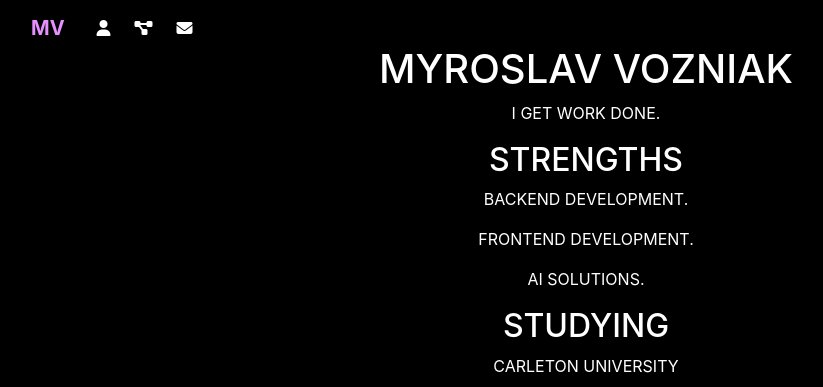
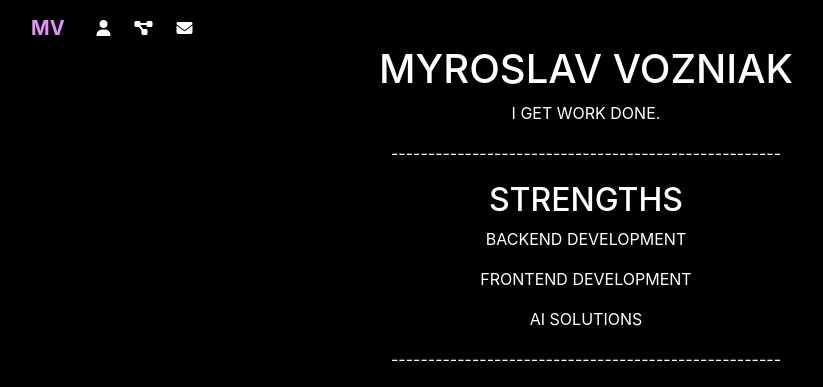
Before and after one commit to MyroslavG/PERSONAL-WEBSITE, a Flask app: page /about in a window 1280 px wide. Shown: the top 387 px of the page, without its empty margins (54-877 px from the left). Run offline with Flask 3, Linux system fonts and the light colour scheme; some libraries are stand-ins or nearby versions.

Commit message:
to about.html added

```diff
--- a/run.py
+++ b/run.py
@@ -21,11 +21,11 @@ def home():
 
 @app.route('/about')
 def about():
-    return render_template('about.html')
+    return render_template('about.html', title='ABOUT')
 
 @app.route('/projects')
 def projects():
-    return render_template('projects.html')
+    return render_template('projects.html', title='PROJECTS')
 
 class Message(db.Model):
     id = db.Column(db.Integer, primary_key=True)
@@ -51,4 +51,4 @@ def contact():
         db.session.add(message)
         db.session.commit()
         return redirect(url_for('contact'))
-    return render_template('contact.html', title='Contact', form=form, legend='Contact')
+    return render_template('contact.html', title='CONTACT', form=form, legend='Contact')
--- a/static/style.css
+++ b/static/style.css
@@ -1,17 +1,13 @@
-/* Reset some default styles */
 body {
     margin: 0;
     padding: 0;
 }
 
 .bg {
-    /* The image used */
     background-image: url("IMG_1460_cropped.jpg");
 
-    /* Full height */
     height: 100%;
 
-    /* Center and scale the image nicely */
     background-position: center;
     background-repeat: no-repeat;
     background-size: cover;
@@ -32,7 +28,6 @@ h1, h2, h3, h4, p, span, li {
 }
 
 
-/* Navigation Bar */
 nav {
     position: fixed;
     top: 0;
@@ -61,14 +56,12 @@ nav.navbarDark {
     background-color: black;
 }
 
-/* Content */
 .content {
-    margin-top: 0; /* Adjust this value to provide enough space below the navigation bar */
+    margin-top: 0;
     background-color: #000000;
     padding: 25px;
 }
 
-/* Landing Page */
 .landing.content {
     text-align: center;
     padding: 240px;
@@ -84,13 +77,11 @@ nav.navbarDark {
     background-size: 100% 100%;
 }
 
-/* About Page */
 .about {
     text-align: center;
     padding: 20px;
 }
 
-/* Projects Page */
 .projects {
     text-align: center;
     padding: 20px;
@@ -102,13 +93,11 @@ nav.navbarDark {
     border: 1px solid #ccc;
 }
 
-/* Contact Page */
 .contact {
     text-align: center;
     padding: 20px;
 }
 
-/* Footer */
 .footer {
     background-color: rgb(0, 0, 0);
     color: rgb(0, 0, 0);
@@ -116,7 +105,6 @@ nav.navbarDark {
     padding: 20px;
 }
 
-/* Social Media Icons */
 .social-icons {
     margin-top: 0;
 }
@@ -132,7 +120,6 @@ nav.navbarDark {
     color: #ff0000;
 }
 
-/* services section css */
 .servicesText.card {
     height: 200px;
     cursor: pointer;
@@ -160,8 +147,6 @@ nav.navbarDark {
     border: var(--border);
     font-size: 1.2rem;
 
-    /* An explicit background is required here, as it's actually transparent by default, and we
-         don't want to see the shadow element behind */
     background: var(--background-color);
 }
 
--- a/templates/about.html
+++ b/templates/about.html
@@ -5,33 +5,23 @@
             <h1>MYROSLAV VOZNIAK</h1>
             <section class="intro">
                 <div class="intro-text">
-                    <p>
-                        I GET WORK DONE.
-                    </p>
+                    <p>I GET WORK DONE.</p>
+                    <p>-----------------------------------------------------</p>
                 </div>
             </section>
 
             <section class="strengths">
                 <h2>STRENGTHS</h2>
-                    <p>BACKEND DEVELOPMENT.</p>
-                    <p>FRONTEND DEVELOPMENT.</p>
-                    <p>AI SOLUTIONS.</p>
+                    <p>BACKEND DEVELOPMENT</p>
+                    <p>FRONTEND DEVELOPMENT</p>
+                    <p>AI SOLUTIONS</p>
+                    <p>-----------------------------------------------------</p>
             </section>
 
             <section class="studying">
-                <h2>STUDYING</h2>
-                <p>
-                    CARLETON UNIVERSITY
-                </p>
-            </section>
-
-            <section class="images">
-                <h2>IMAGES</h2>
-                <div class="image-gallery">
-                    <img src="image1.jpg" alt="Description of Image 1">
-                    <img src="image2.jpg" alt="Description of Image 2">
-                    <!-- Add more images as needed -->
-                </div>
+                <h2>EDUCATION</h2>
+                <p>CARLETON UNIVERSITY</p>
+                <p>-----------------------------------------------------</p>
             </section>
         </section>
     </div>
--- a/templates/layout.html
+++ b/templates/layout.html
@@ -10,9 +10,9 @@
     <link rel="stylesheet" href="https://cdnjs.cloudflare.com/ajax/libs/font-awesome/6.2.0/css/all.min.css">
 
     {% if title %}
-        <title>MY WEBSITE - {{ title }}</title>
+        <title>MYROSLAV VOZNIAK - {{ title }}</title>
     {% else %}
-        <title>MY WEBSITE</title>
+        <title>MYROSLAV VOZNIAK</title>
     {% endif %}
 </head>
 
```
Also changed, not shown: static/photo_2023-06-04_19-49-22.jpg (added), static/photo_2023-06-14_13-31-44.jpg (added), static/script.js (line endings or trailing spaces).
